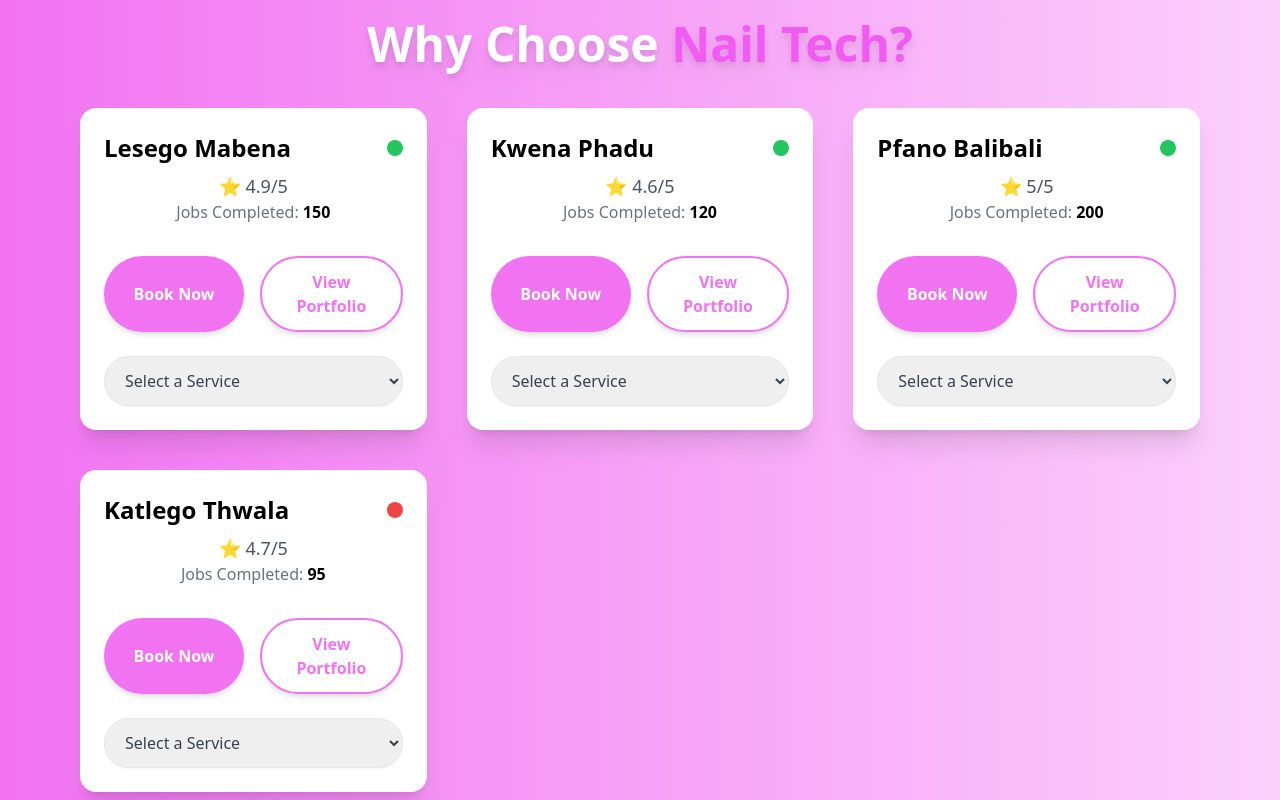
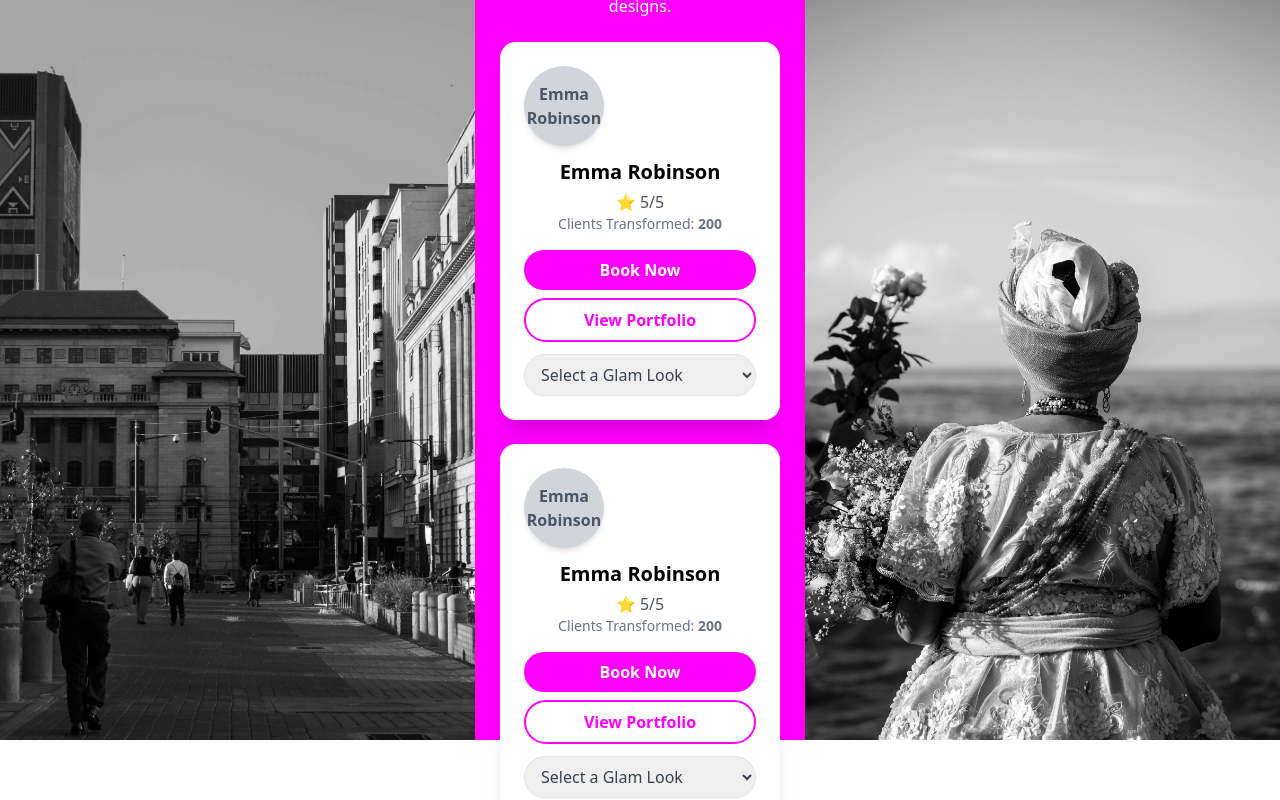
Before and after one commit to BertoSalva/BeautyShop, a React (Vite) app: page / in a window 1280 px wide. Shown: the part 1000-1800 px from the top of the page. Built offline with nearby package versions, Linux system fonts and the light colour scheme.

Commit message:
New Nail Tech

```diff
--- a/src/Sections/WhyChoose.jsx
+++ b/src/Sections/WhyChoose.jsx
@@ -2,11 +2,12 @@ import React, { useEffect } from 'react';
 import AOS from 'aos';
 import 'aos/dist/aos.css';
 
+// Import the images used in the Hero section
+import heroLeft from '../assets/images/building.jpg'; // Left background image
+import heroRight from '../assets/images/Mama.jpg'; // Right background image
+
 const nailTechs = [
-  { name: 'Lesego Mabena', rating: 4.9, jobsDone: 150, isOnline: true },
-  { name: 'Kwena Phadu', rating: 4.6, jobsDone: 120, isOnline: true },
-  { name: 'Pfano Balibali', rating: 5.0, jobsDone: 200, isOnline: true },
-  { name: 'Katlego Thwala', rating: 4.7, jobsDone: 95, isOnline: false },
+  { name: 'Emma Robinson', rating: 5.0, jobsDone: 200, isOnline: true, image: '/assets/nailtech1.jpg' },
 ];
 
 const WhyChoose = () => {
@@ -20,56 +21,96 @@ const WhyChoose = () => {
   }, []);
 
   return (
-    <section
-      id='about'
-      className='w-full md:px-20 px-10 md:py-20 py-10 flex flex-col items-center gap-10'
-      style={{ background: 'linear-gradient(to right,  #f273f2, #fbd0fb)' }}
-    >
+    <section className="w-full h-screen flex">
+      {/* Left Side Image Background (heroLeft) */}
+      <div
+        className="relative w-1/2 h-full bg-cover bg-center grayscale flex justify-center items-center"
+        style={{ backgroundImage: `url(${heroLeft})` }}
+      ></div>
 
-      {/* Section Title */}
-      <h1 data-aos="zoom-in" className='text-5xl font-bold text-center text-white drop-shadow-lg'>
-        Why Choose <span className="text-[#f15bf1]">Nail Tech?</span>
-      </h1>
+      {/* Pink Center Section */}
+      <div className="w-1/3 min-h-screen flex flex-col items-center justify-center px-6 py-10 bg-[#ff00ff] text-white text-center">
+        <h1 className="text-4xl font-extrabold leading-tight">
+          Find Your <br /> Perfect <span className="text-black">Nail Tech</span>
+        </h1>
+        <p className="text-md mt-2">
+          Browse top artists specializing in gel, acrylics, or bespoke SA-inspired designs.
+        </p>
 
-      {/* Nail Tech Profiles */}
-      <div className='grid md:grid-cols-3 grid-cols-1 gap-10 w-full max-w-6xl'>
+        {/* Nail Tech Profile Card */}
         {nailTechs.map((tech, index) => (
-          <div
-            key={index}
-            className='bg-white shadow-xl rounded-2xl p-6 flex flex-col items-center text-center transform transition duration-300 hover:scale-105'
-          >
-            {/* Online Status & Name */}
-            <div className="w-full flex items-center justify-between">
-              <h2 className='text-2xl font-bold text-black'>{tech.name}</h2>
-              <span className={`w-4 h-4 rounded-full ${tech.isOnline ? 'bg-green-500' : 'bg-red-500'}`} />
+          <div key={index} className="bg-white text-black shadow-xl rounded-2xl p-6 w-[280px] text-center mt-6">
+            {/* Profile Image Placeholder */}
+            <div className="w-20 h-20 bg-gray-300 rounded-full flex items-center justify-center shadow-md">
+              <span className="text-gray-600 font-semibold">{tech.name}</span>
             </div>
 
-            {/* Rating */}
-            <p className='text-lg text-gray-600 mt-2'>⭐ {tech.rating}/5</p>
-
-            {/* Jobs Done */}
-            <p className='text-md text-gray-500 mb-4'>Jobs Completed: <span className="font-semibold text-black">{tech.jobsDone}</span></p>
+            <h2 className="text-xl font-bold mt-3">{tech.name}</h2>
+            <p className="text-md text-gray-600 mt-1">⭐ {tech.rating}/5</p>
+            <p className="text-sm text-gray-500">Clients Transformed: <span className="font-semibold">{tech.jobsDone}</span></p>
 
             {/* Action Buttons */}
-            <div className="flex gap-4 mt-4 w-full">
-              <button className='bg-[#f273f2] text-white px-6 py-3 rounded-full font-semibold hover:bg-[#d95cd6] transition w-full shadow-md'>
+            <div className="flex flex-col gap-2 mt-4">
+              <button className="bg-[#ff00ff] text-white px-5 py-2 rounded-full font-semibold hover:bg-[#d900d9] transition">
                 Book Now
               </button>
-              <button className='bg-white text-[#f273f2] border-2 border-[#f273f2] px-6 py-3 rounded-full font-semibold hover:bg-[#f273f2] hover:text-white transition w-full shadow-md'>
+              <button className="bg-white text-[#ff00ff] border-2 border-[#ff00ff] px-5 py-2 rounded-full font-semibold hover:bg-[#ff00ff] hover:text-white transition">
                 View Portfolio
               </button>
             </div>
 
             {/* Service Selection Dropdown */}
-            <select className='mt-6 px-4 py-3 border rounded-full text-gray-700 focus:outline-none focus:ring-2 focus:ring-[#f273f2] shadow-sm w-full'>
-              <option>Select a Service</option>
-              <option>Manicure</option>
-              <option>Pedicure</option>
-              <option>Full Set Acrylics</option>
+            <select className="mt-3 px-3 py-2 border rounded-full text-gray-700 focus:outline-none focus:ring-2 focus:ring-[#ff00ff] shadow-sm w-full">
+              <option>Select a Glam Look</option>
+              <option>French Tips</option>
+              <option>Acrylic Nail Art</option>
+              <option>Gel Manicure</option>
             </select>
           </div>
         ))}
+        {/* Nail Tech Profile Card */}
+        {nailTechs.map((tech, index) => (
+          <div key={index} className="bg-white text-black shadow-xl rounded-2xl p-6 w-[280px] text-center mt-6">
+            {/* Profile Image Placeholder */}
+            <div className="w-20 h-20 bg-gray-300 rounded-full flex items-center justify-center shadow-md">
+              <span className="text-gray-600 font-semibold">{tech.name}</span>
+            </div>
+
+            <h2 className="text-xl font-bold mt-3">{tech.name}</h2>
+            <p className="text-md text-gray-600 mt-1">⭐ {tech.rating}/5</p>
+            <p className="text-sm text-gray-500">Clients Transformed: <span className="font-semibold">{tech.jobsDone}</span></p>
+
+            {/* Action Buttons */}
+            <div className="flex flex-col gap-2 mt-4">
+              <button className="bg-[#ff00ff] text-white px-5 py-2 rounded-full font-semibold hover:bg-[#d900d9] transition">
+                Book Now
+              </button>
+              <button className="bg-white text-[#ff00ff] border-2 border-[#ff00ff] px-5 py-2 rounded-full font-semibold hover:bg-[#ff00ff] hover:text-white transition">
+                View Portfolio
+              </button>
+            </div>
+
+            {/* Service Selection Dropdown */}
+            <select className="mt-3 px-3 py-2 border rounded-full text-gray-700 focus:outline-none focus:ring-2 focus:ring-[#ff00ff] shadow-sm w-full">
+              <option>Select a Glam Look</option>
+              <option>French Tips</option>
+              <option>Acrylic Nail Art</option>
+              <option>Gel Manicure</option>
+            </select>
+          </div>
+        ))}
+
+        {/* View More Button */}
+        <button className="bg-black text-white px-5 py-2 rounded-full font-semibold hover:bg-gray-800 transition mt-4">
+          View More
+        </button>
       </div>
+
+      {/* Right Side Image Background (heroRight) */}
+      <div
+        className="relative w-1/2 h-full bg-cover bg-center grayscale flex justify-center items-center"
+        style={{ backgroundImage: `url(${heroRight})` }}
+      ></div>
     </section>
   );
 };
```
